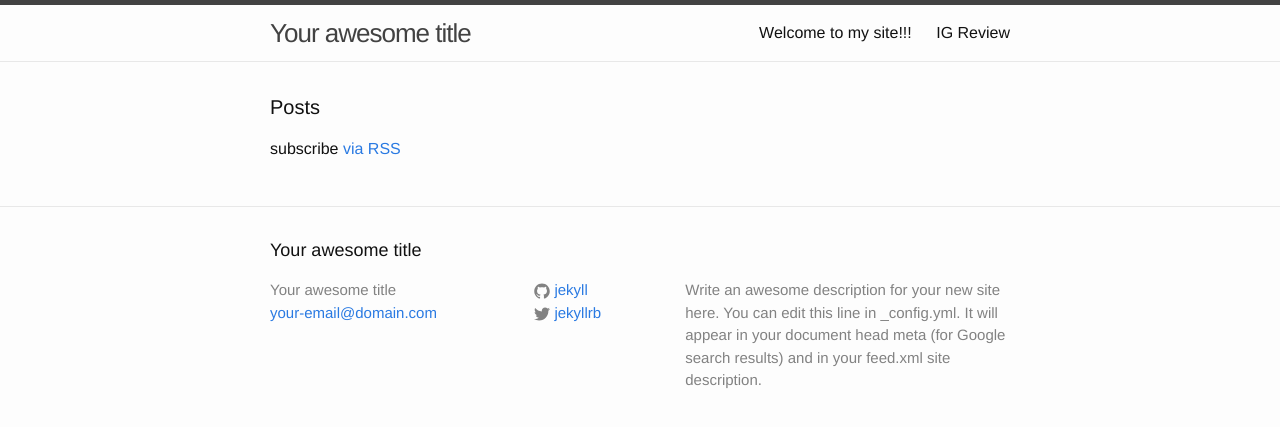
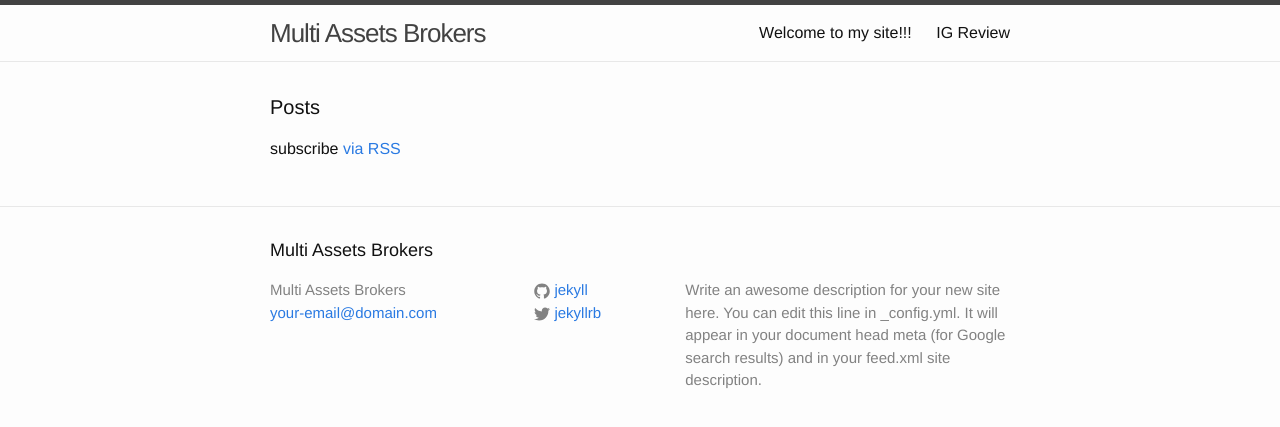
Before and after one commit to isaksamet/multiassetsbrokers, a Jekyll site: the page built from index.html, in a window 1280 px wide. Shown: the top 427 px of the page. Built offline with Jekyll 4.4.1, drawn with Linux system fonts in a browser that asks for light colours.

Commit message:
Updated Config

```diff
--- a/_config.yml
+++ b/_config.yml
@@ -1,5 +1,5 @@
 ---
-title: Your awesome title
+title: Multi Assets Brokers
 timezone: UTC
 collections:
   posts:
```
